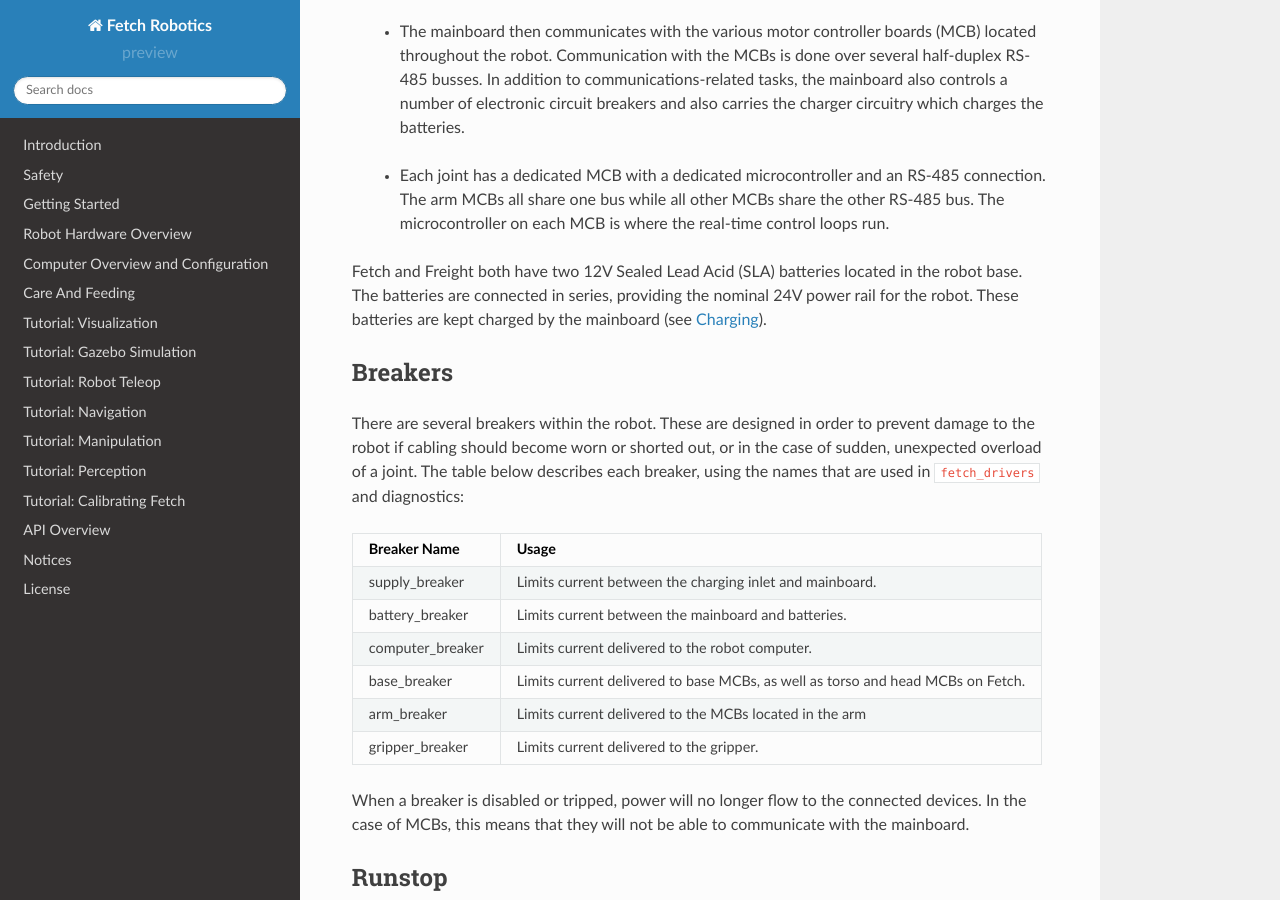
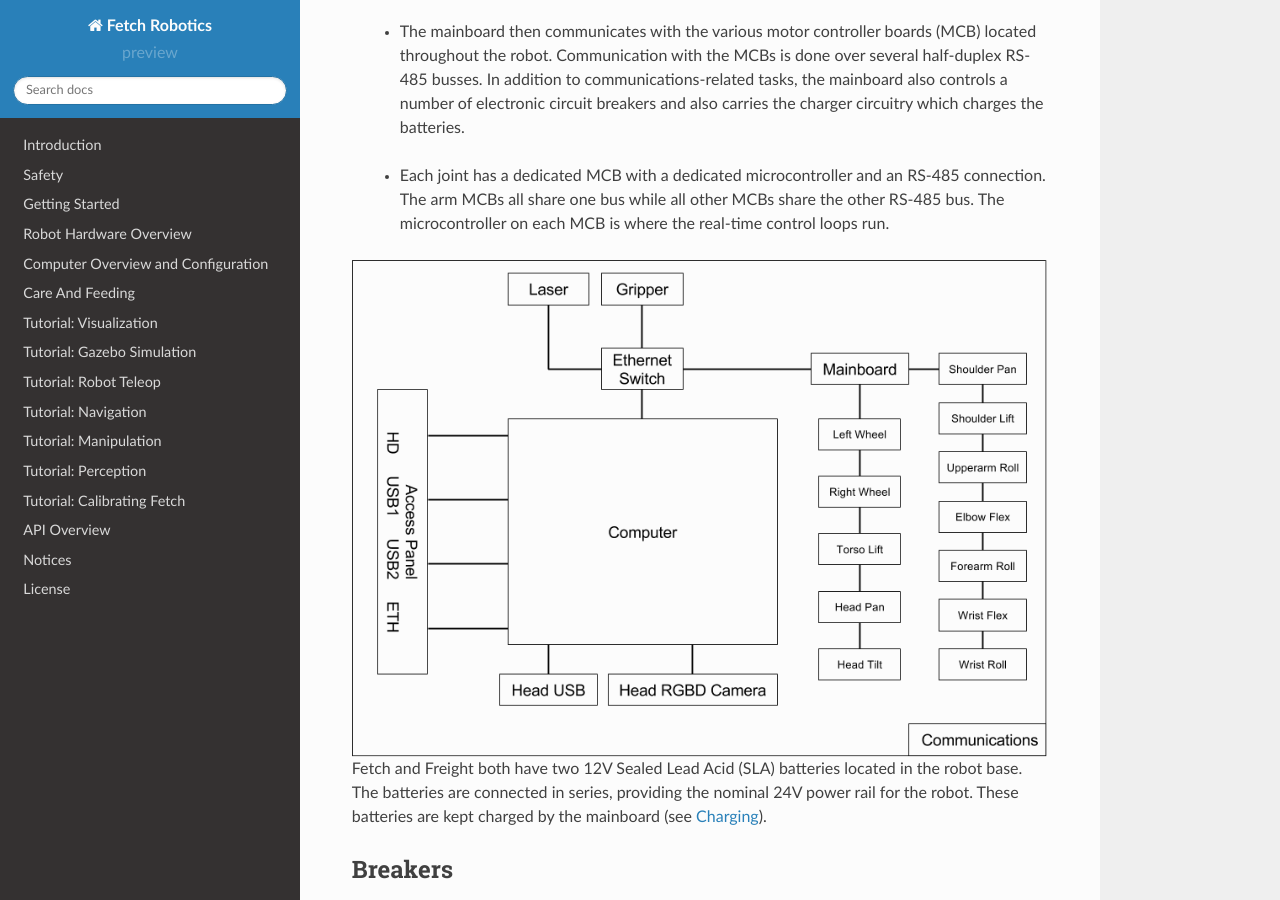
Before and after one commit to fetchrobotics/docs, a Sphinx documentation site: the page built from source/electrical.rst, in a window 1280 px wide and 900 px high, scrolled down 333 px. Built offline with Sphinx 7.4.7 and the Read the Docs theme 2.0.0, drawn with Linux system fonts in a browser that asks for light colours.

Commit message:
adding the communications diagram

```diff
--- a/source/electrical.rst
+++ b/source/electrical.rst
@@ -28,6 +28,12 @@ comprises:
    and an RS-485 connection. The arm MCBs all share one bus while
    all other MCBs share the other RS-485 bus. The microcontroller on
    each MCB is where the real-time control loops run.
+
+
+.. figure:: _static/communications.png
+   :width: 100%
+   :align: center
+   :figclass: align-centered
 
 Fetch and Freight both have two 12V Sealed Lead Acid (SLA) batteries located
 in the robot base. The batteries are connected in series, providing the nominal
```
Also changed, not shown: source/_static/communications.png (added).
